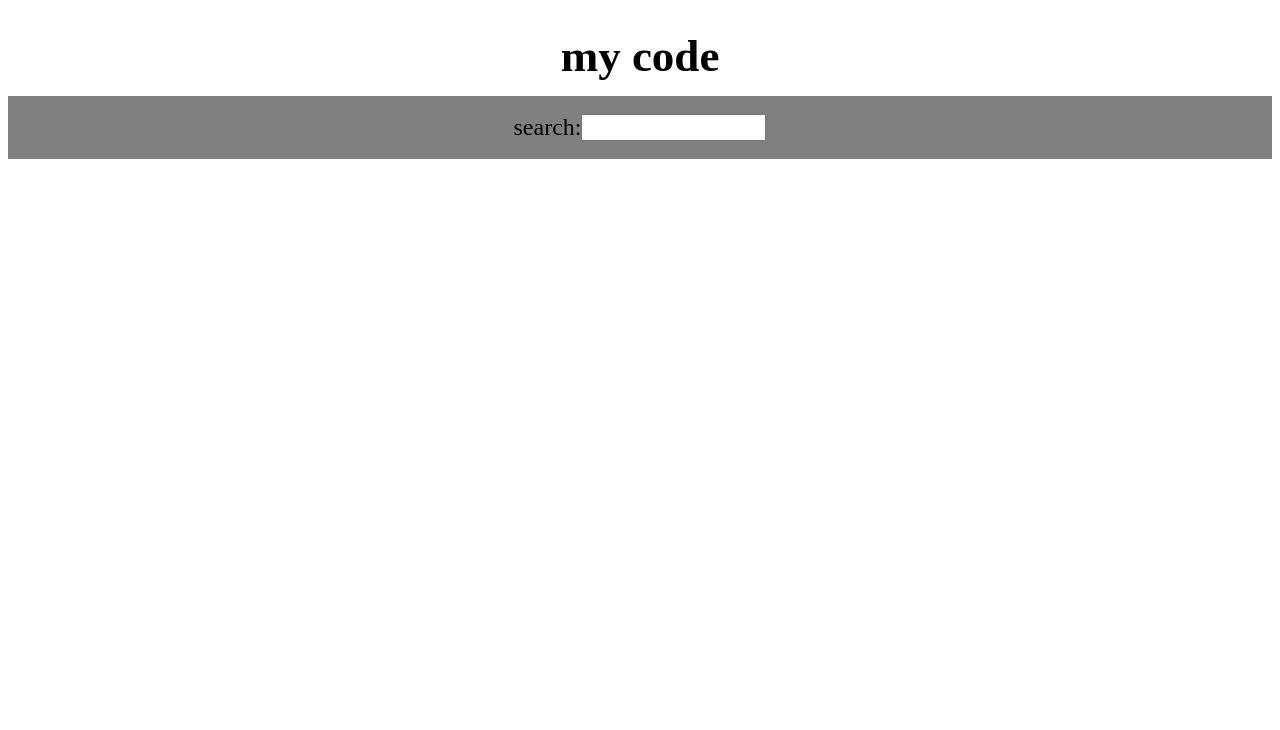
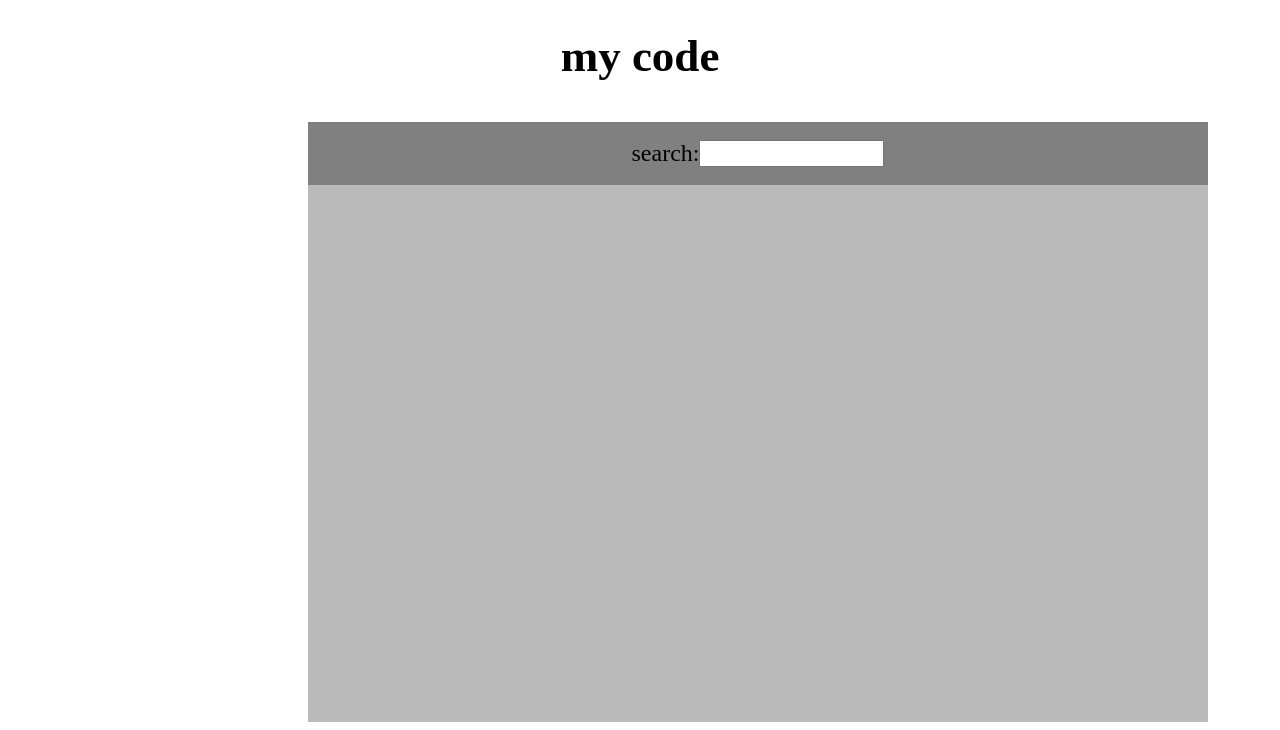
Before and after one commit to horizoncollege/project-2-verdieping-scrum-codeverse, a PHP site: page /my-code.php in a window 1280 px wide. Shown: the part 78-808 px from the top of the page. Before the commit the page ends 237 px from the top, so only its background shows below. Run offline with PHP 8.4, Linux system fonts and the light colour scheme.

Commit message:
my-code.php naam verandert

```diff
--- a/my-code.php
+++ b/my-code.php
@@ -9,7 +9,7 @@
 <body>
     <?php include('nav.php'); ?>
     <h1 class="my-code-title">my code</h1>
-    <div class="body">
+    <div class="maincontainer">
             <p class="search">search:<input type="search"></p>
 
     </div>
```
